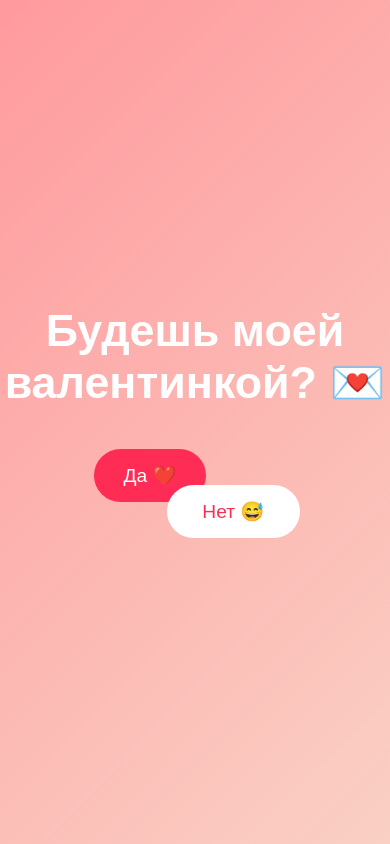
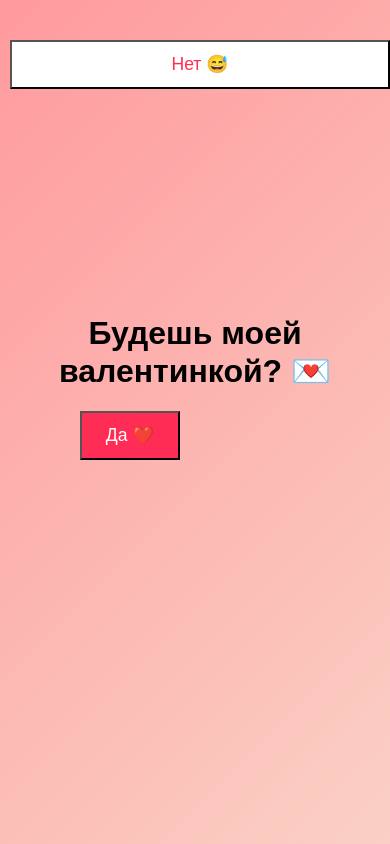
Before and after one commit to tddemeuov/valentine-for-her, a plain HTML site: page index.html in a window 390 px wide. Both pictures are taken after a click on the button "Нет 😅". Drawn offline with Linux system fonts and the light colour scheme.

Commit message:
Update for mobile version

```diff
--- a/index.html
+++ b/index.html
@@ -1,7 +1,7 @@
 <!DOCTYPE html>
 <html lang="ru">
 <head>
-  <meta charset="UTF-8">
+  <meta name="viewport" content="width=device-width, initial-scale=1.0">
   <title>Для тебя ❤️</title>
   <link rel="stylesheet" href="style.css">
 </head>
--- a/script.js
+++ b/script.js
@@ -5,6 +5,7 @@ const yesBtn = document.getElementById("yesBtn");
 
 console.log("noBtn:", noBtn);
 console.log("yesBtn:", yesBtn);
+
 
 noBtn.addEventListener("mouseenter", () => {
   console.log("NO BUTTON HOVER");
@@ -16,10 +17,29 @@ noBtn.addEventListener("mouseenter", () => {
   const x = Math.random() * maxX;
   const y = Math.random() * maxY;
 
+  noBtn.style.transition = "0.15s";
   noBtn.style.left = `${x}px`;
   noBtn.style.top = `${y}px`;
 });
 
+const moveNoButton = () => {
+  const parent = noBtn.parentElement;
+  const maxX = parent.clientWidth - noBtn.offsetWidth;
+  const maxY = parent.clientHeight - noBtn.offsetHeight;
+
+  const x = Math.random() * maxX;
+  const y = Math.random() * maxY;
+
+  noBtn.style.left = `${x}px`;
+  noBtn.style.top = `${y}px`;
+};
+
+// ПК
+noBtn.addEventListener("mouseenter", moveNoButton);
+
+// Телефон
+noBtn.addEventListener("touchstart", moveNoButton);
+
 yesBtn.addEventListener("click", () => {
   alert("Ты моя валентинка ❤️");
 });
--- a/style.css
+++ b/style.css
@@ -12,29 +12,27 @@ body {
   text-align: center;
 }
 
-h1 {
-  color: white;
-  font-size: 2.8rem;
-}
+@media (max-width: 480px) {
+  h1 {
+    font-size: 2rem;
+  }
 
-#buttons {
-  margin-top: 40px;
-  position: relative; /* 🔥 ОБЯЗАТЕЛЬНО */
-  width: 300px;
-  height: 120px;
-}
+  #buttons {
+    width: 260px;
+    height: 140px;
+  }
 
-button {
-  font-size: 1.2rem;
-  padding: 15px 30px;
-  border: none;
-  border-radius: 30px;
-  cursor: pointer;
+  button {
+    font-size: 1.1rem;
+    padding: 12px 24px;
+  }
 }
 
 #yesBtn {
   background: #ff2d55;
   color: white;
+  position: relative;
+  z-index: 2;
 }
 
 #noBtn {
@@ -42,4 +40,5 @@ button {
   color: #ff2d55;
   position: absolute;
   right: 0;
+  z-index: 1;
 }
```
